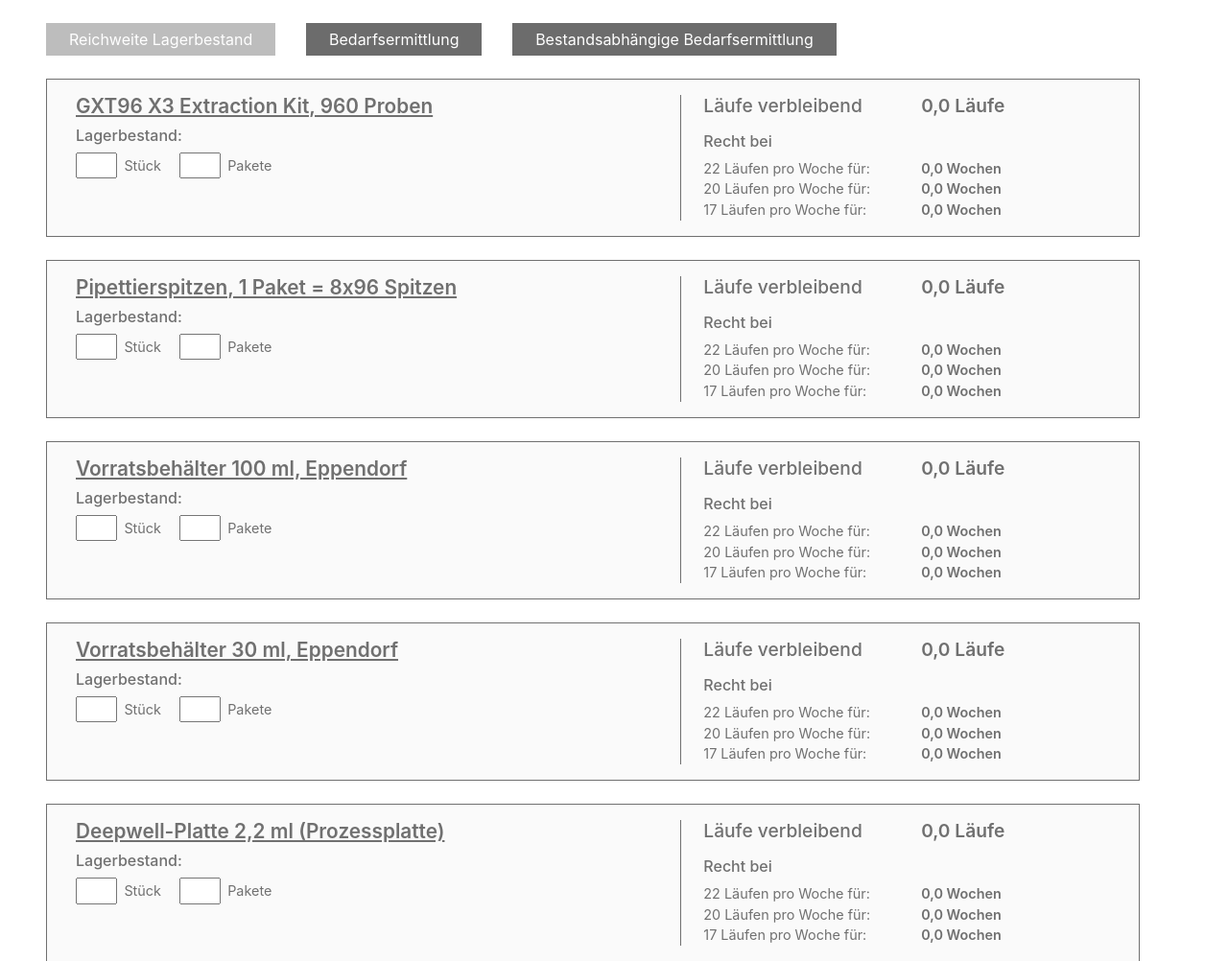
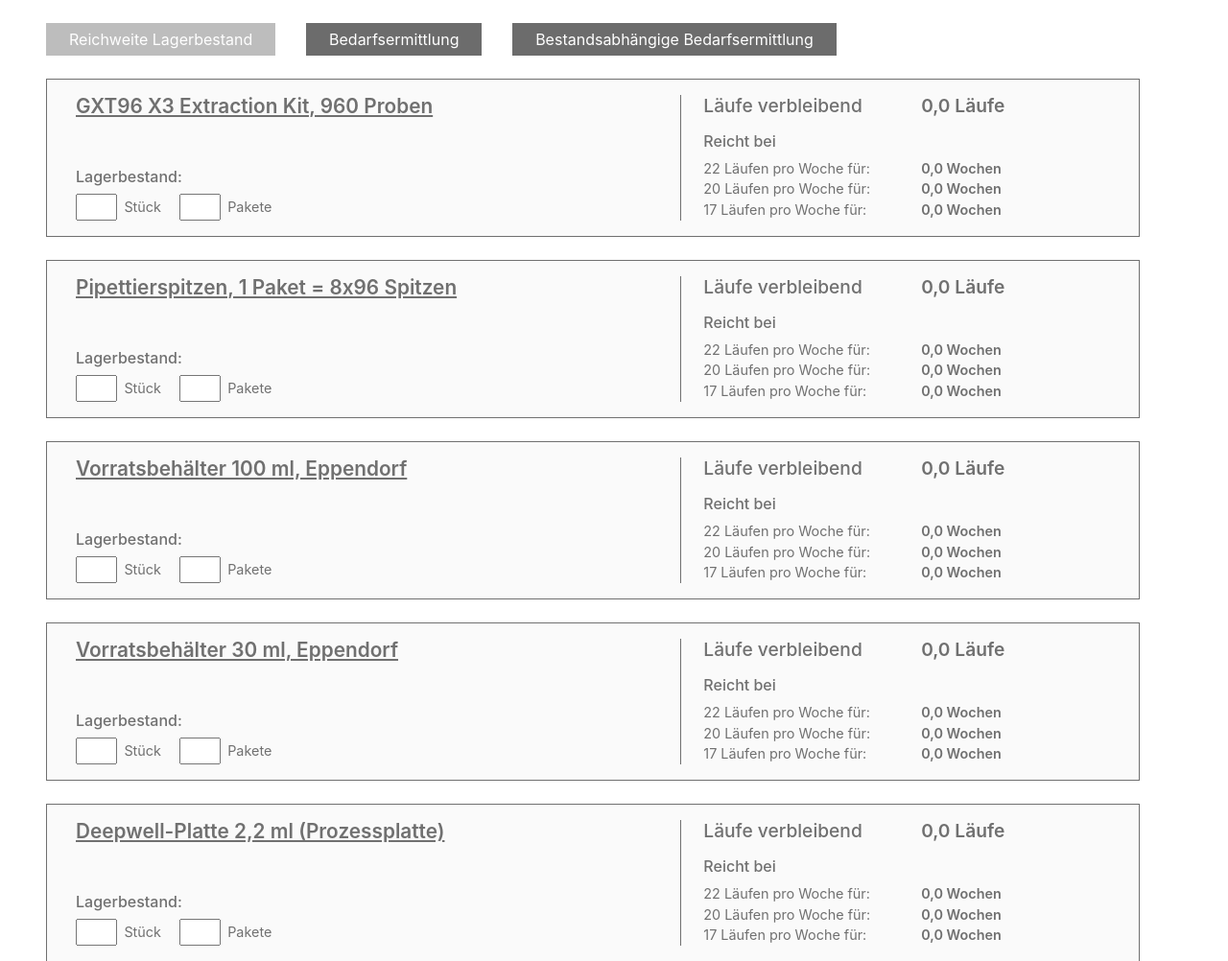
Before and after one commit to DarkReaperDev/LagerAnalyse2, a plain HTML site: page index.html in a window 1280 px wide. Shown: the top 1002 px of the page at 96% size. Drawn offline with nearby package versions, Linux system fonts and the light colour scheme.

Commit message:
some other minor fixes

```diff
--- a/app.css
+++ b/app.css
@@ -35,6 +35,11 @@ body h5{
     border-right: 1px solid #707070;
 }
 
+.Inputs{
+    position: absolute;
+    bottom: 0;
+}
+
 .InputContainer input{
     width: 3em;
     margin-right: 0.5em;
--- a/app.js
+++ b/app.js
@@ -48,7 +48,7 @@ var StockReachMode = new Mode();
 StockReachMode.firstInputHeading = "Lagerbestand:";
 StockReachMode.firstInputMetrics = ["Stück", "Pakete"];
 StockReachMode.headOutputType = "Läufe verbleibend"
-StockReachMode.bodyOutputHeading = "Recht bei"
+StockReachMode.bodyOutputHeading = "Reicht bei"
 StockReachMode.bodyOutputTypes = ["22 Läufen pro Woche für:", "20 Läufen pro Woche für:", "17 Läufen pro Woche für:"]
 StockReachMode.firstInputType = "Stock";
 StockReachMode.calcOutputFunc = function(firstInput1, firstInput2, secondInput1, secondInput2, productName){
```
